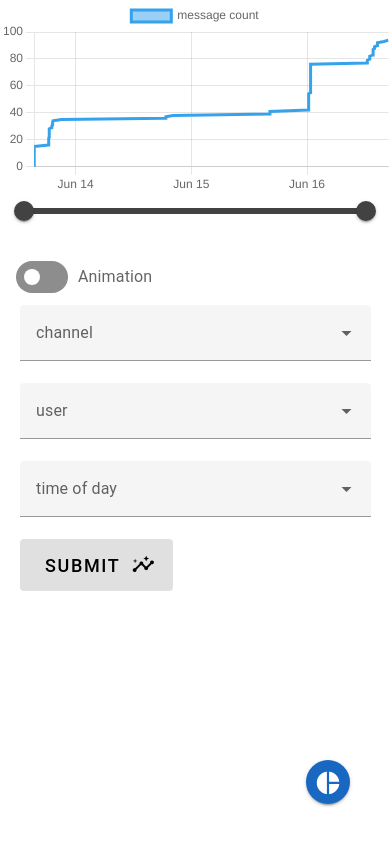
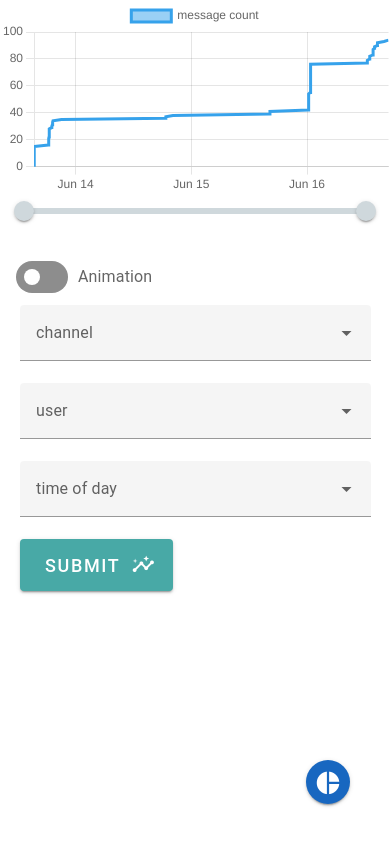
Before and after one commit to l-zch/discord-stat-frontend, a Vue app: page / in a window 390 px wide. Built offline with nearby package versions, Linux system fonts and the light colour scheme.

Commit message:
rwd for mobile device

```diff
--- a/src/App.vue
+++ b/src/App.vue
@@ -3,7 +3,8 @@
         <LineChartPage :rawData="data" :externalData="externalData" v-if="isLineChart"></LineChartPage>
         <PieChartPage :rawData="data" :externalData="externalData" v-if="!isLineChart"></PieChartPage>
         <div class="absolute right-10 bottom-10">
-            <v-btn density="compact" :icon="isLineChart ? 'mdi-chart-pie':'mdi-chart-timeline-variant-shimmer'" size="x-large" color="primary" @click="toggleChartType()"></v-btn>
+            <v-btn density="compact" :icon="isLineChart ? 'mdi-chart-pie':'mdi-chart-timeline-variant-shimmer'"
+                size="x-large" color="primary" @click="toggleChartType()"></v-btn>
         </div>
     </div>
     <div v-if="!loaded" class="text-lg">Loading...</div>
--- a/src/components/chart/LineChart.vue
+++ b/src/components/chart/LineChart.vue
@@ -1,7 +1,7 @@
 <template>
     <div class="h-auto lg:w-[100vh] md:w-[90vw] w-[100vw] flex flex-col">
         <canvas class="w-full h-full m-auto" ref="myChart"></canvas>
-        <v-range-slider step="1" v-model="sliderValue" class="px-[1em]"></v-range-slider>
+        <v-range-slider step="1" v-model="sliderValue" class="px-[1em]" color="blue-grey-lighten-4"></v-range-slider>
         <v-switch v-model="enableAnimation" :label="`Animation${enableAnimation ? '✨':''}`" class="ml-4"
             :color="enableAnimation?'orange':''" hide-details inset></v-switch>
     </div>
--- a/src/page/LineChartPage.vue
+++ b/src/page/LineChartPage.vue
@@ -15,7 +15,7 @@
             <Filter label="time of day" :items="generate24HourArray()" :filter="TimeOfDayFilter"
                 :callback="filterInstance => timeOfDayFilterInstance = filterInstance"></Filter>
 
-            <v-btn @click="submit()" variant="tonal" append-icon="mdi-chart-timeline-variant-shimmer"
+            <v-btn @click="submit()" color="secondary" append-icon="mdi-chart-timeline-variant-shimmer"
                 size="x-large">submit</v-btn>
         </div>
     </div>
--- a/src/page/PieChartPage.vue
+++ b/src/page/PieChartPage.vue
@@ -1,8 +1,7 @@
 <template>
-    <div class="flex items-center">
+    <div class="flex items-center flex-col lg:flex-row">
         <PieChart ref="chart"></PieChart>
-
-        <div class="lg:w-[60%] w-[90%]">
+        <div class="lg:w-[60%] w-[95%]">
             <Filter label="channel" :items="externalData.channels" :filter="ChannelIdFilter"
                 :callback="filterInstance => channelIdFilterInstance = filterInstance">
             </Filter>
@@ -14,7 +13,7 @@
                 :callback="filterInstance => timeOfDayFilterInstance = filterInstance"></Filter>
 
 
-            <v-btn-toggle v-model="baseOn" variant="outlined" divided>
+            <v-btn-toggle v-model="baseOn" variant="outlined" divided class="block w-full">
                 <v-btn :value="0">
                     <v-icon start>
                         mdi-forum
@@ -37,7 +36,7 @@
                 </v-btn>
             </v-btn-toggle>
 
-            <v-btn @click="submit()" variant="tonal" append-icon="mdi-chart-pie" class="float-right"
+            <v-btn @click="submit()" append-icon="mdi-chart-pie" color="secondary" class="float-right m-auto"
                 size="x-large">submit</v-btn>
         </div>
     </div>
```
